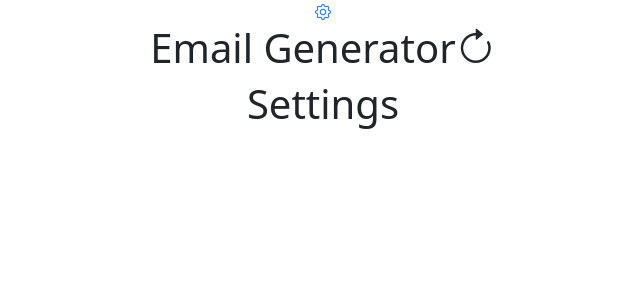
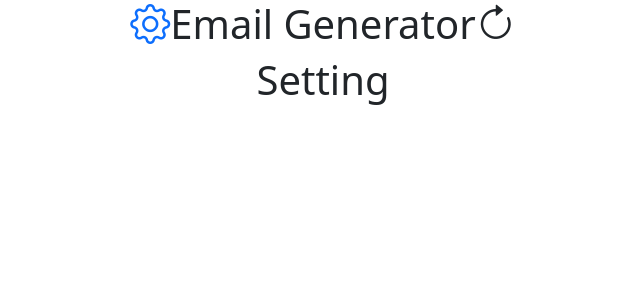
Before and after one commit to lucioxx89/Email_Generator, a React (Create React App) app: page /settings in a window 1280 px wide. Shown: the top 300 px of the page, without its empty margins (317-957 px from the left). Built offline with nearby package versions, Linux system fonts and the light colour scheme.

Commit message:
try to put header of app.js in a separate component called MainHeader

```diff
--- a/src/App.js
+++ b/src/App.js
@@ -12,10 +12,10 @@ function App() {
   return (
     <div className="App">
       <header>
-        <Link to="/settings">
-          <i class="bi bi-gear"></i>
-        </Link>
         <h1>
+          <Link to="/settings">
+            <i class="bi bi-gear"></i>
+          </Link>
           Email Generator
           <button onClick={refreshPage}>
             <i class="bi bi-arrow-clockwise"></i>
--- a/src/pages/Settings.jsx
+++ b/src/pages/Settings.jsx
@@ -1,5 +1,5 @@
 const Settings = () => {
-  return <h1>Settings</h1>;
+  return <h1>Setting</h1>;
 };
 
 export default Settings;
```
Also changed, not shown: src/lib/MainHeader.js (added, +21 -0 lines).
